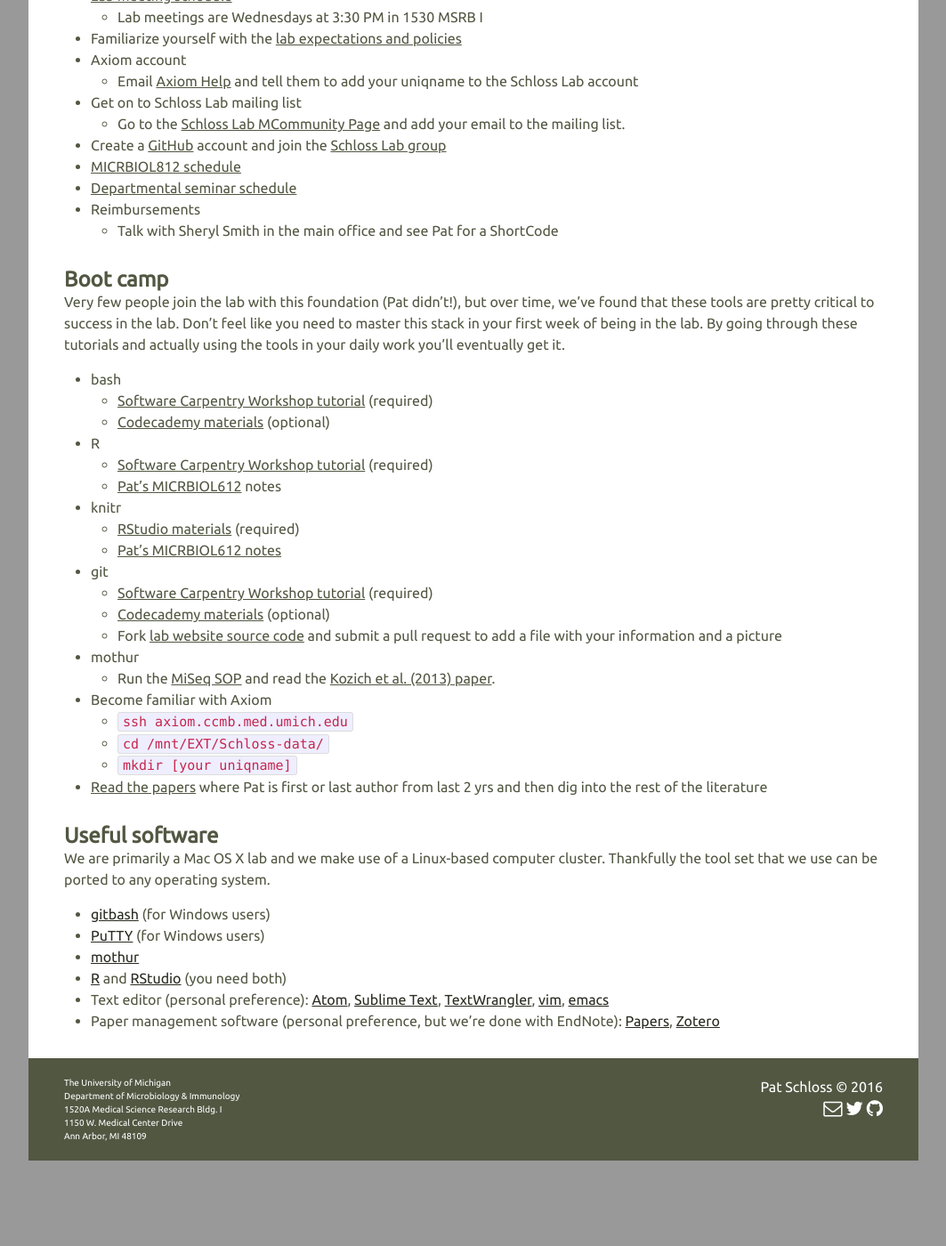
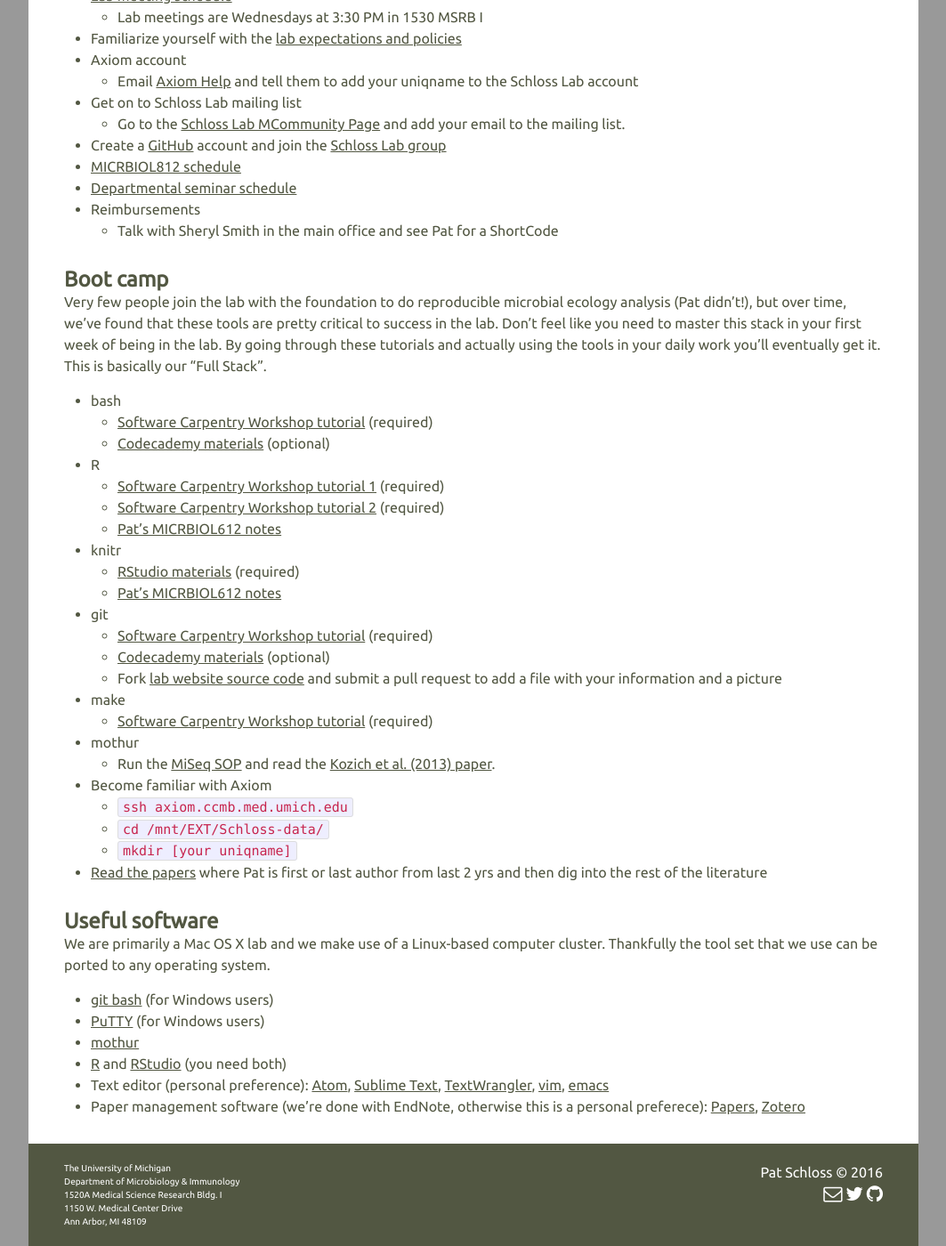
Before and after one commit to SchlossLab/schlosslab.github.io, a Jekyll site: the page built from _fish_bowl/n00b.md, in a window 1280 px wide and 1400 px high, scrolled down 494 px. Shown: the whole window at 89% size, without its empty margins (108-1171 px from the left). Built offline with Jekyll 4.4.1, drawn with Linux system fonts in a browser that asks for light colours; nearby versions of some CDN libraries; before the commit the page ends 1798 px from its top, so only the background shows below that.

Commit message:
Add links to resources

```diff
--- a/_fish_bowl/n00b.md
+++ b/_fish_bowl/n00b.md
@@ -3,7 +3,7 @@
 title: Help I'm New to the Lab
 ---
 
-Here's a checklist and resources of things for people that are new (or not so new) to the lab. Before freaking out, be sure to read this [blog post](#) from Pat.
+Here's a checklist and resources of things for people that are new (or not so new) to the lab. Before freaking out, be sure to read this [blog post](http://blog.mothur.org/2016/01/04/Suck-until-you-dont/) from Pat.
 
 ### Logistics
 The first week in the lab can be a bit hectic, welcome! Here are a number of items that we have found are critical to getting off on a good foot...
@@ -22,30 +22,33 @@
 * Axiom account
   * Email <a href="mailto:axiom-help@umich.edu">Axiom Help</a> and tell them to add your uniqname to the Schloss Lab account
 * Get on to Schloss Lab mailing list
-  * Go to the [Schloss Lab MCommunity Page](#) and add your email to the mailing list.
+  * Go to the [Schloss Lab MCommunity Page](https://mcommunity.umich.edu/#group:schlosslab) and add your email to the mailing list.
 * Create a [GitHub](http://www.github.com) account and join the [Schloss Lab group](http://www.github.com/SchlossLab)
-* [MICRBIOL812 schedule](#)
-* [Departmental seminar schedule](#)
+* [MICRBIOL812 schedule](https://medicine.umich.edu/dept/microbiology-immunology/students/seminars.htm)
+* [Departmental seminar schedule](https://medicine.umich.edu/dept/microbiology-immunology/tags/Seminars)
 * Reimbursements
   * Talk with Sheryl Smith in the main office and see Pat for a ShortCode
 
 
 ### Boot camp
-Very few people join the lab with this foundation (Pat didn't!), but over time, we've found that these tools are pretty critical to success in the lab. Don't feel like you need to master this stack in your first week of being in the lab. By going through these tutorials and actually using the tools in your daily work you'll eventually get it.
+Very few people join the lab with the foundation to do reproducible microbial ecology analysis (Pat didn't!), but over time, we've found that these tools are pretty critical to success in the lab. Don't feel like you need to master this stack in your first week of being in the lab. By going through these tutorials and actually using the tools in your daily work you'll eventually get it. This is basically our "Full Stack".
 
 * bash
-  * [Software Carpentry Workshop tutorial](#) (required)
-  * [Codecademy materials](#) (optional)
+  * [Software Carpentry Workshop tutorial](http://swcarpentry.github.io/shell-novice/) (required)
+  * [Codecademy materials](https://www.codecademy.com/learn/learn-the-command-line) (optional)
 * R
-  * [Software Carpentry Workshop tutorial](#) (required)
-  * [Pat's MICRBIOL612](#) notes
+  * [Software Carpentry Workshop tutorial 1](http://swcarpentry.github.io/r-novice-inflammation/) (required)
+  * [Software Carpentry Workshop tutorial 2](http://swcarpentry.github.io/r-novice-gapminder/) (required)
+  * [Pat's MICRBIOL612 notes](http://microbialinformatics.github.io)
 * knitr
-  * [RStudio materials](#) (required)
-  * [Pat's MICRBIOL612 notes](#)
+  * [RStudio materials](http://rmarkdown.rstudio.com) (required)
+  * [Pat's MICRBIOL612 notes](http://microbialinformatics.github.io)
 * git
-  * [Software Carpentry Workshop tutorial](#) (required)
-  * [Codecademy materials](#) (optional)
+  * [Software Carpentry Workshop tutorial](http://swcarpentry.github.io/git-novice/) (required)
+  * [Codecademy materials](https://www.codecademy.com/learn/learn-git) (optional)
   * Fork [lab website source code](https://www.github.com/SchlossLab/schlosslab.github.io) and submit a pull request to add a file with your information and a picture
+* make
+  * [Software Carpentry Workshop tutorial](http://swcarpentry.github.io/make-novice/) (required)
 * mothur
   * Run the [MiSeq SOP](http://www.mothur.org/wiki/MiSeq_SOP) and read the [Kozich et al. (2013) paper](/assetts/pdfs/2013_kozich.pdf).
 * Become familiar with Axiom
@@ -58,9 +61,9 @@
 ### Useful software
 We are primarily a Mac OS X lab and we make use of a Linux-based computer cluster. Thankfully the tool set that we use can be ported to any operating system.
 
-* [gitbash]() (for Windows users)
-* [PuTTY]() (for Windows users)
-* [mothur]()
-* [R]() and [RStudio]() (you need both)
-* Text editor (personal preference): [Atom](), [Sublime Text](), [TextWrangler](), [vim](), [emacs]()
-* Paper management software (personal preference, but we're done with EndNote): [Papers](), [Zotero]()
+* [git bash](https://git-for-windows.github.io) (for Windows users)
+* [PuTTY](http://www.putty.org) (for Windows users)
+* [mothur](https://github.com/mothur/mothur/releases)
+* [R](https://www.r-project.org) and [RStudio](https://www.rstudio.com) (you need both)
+* Text editor (personal preference): [Atom](https://atom.io), [Sublime Text](https://www.sublimetext.com), [TextWrangler](https://itunes.apple.com/us/app/textwrangler/id404010395?mt=12), [vim](http://www.vim.org), [emacs](https://www.gnu.org/software/emacs/)
+* Paper management software (we're done with EndNote, otherwise this is a personal preferece): [Papers](http://www.papersapp.com), [Zotero](https://www.zotero.org)
```
Also changed, not shown: _fish_bowl/schedule.md (+20 -20 lines).
